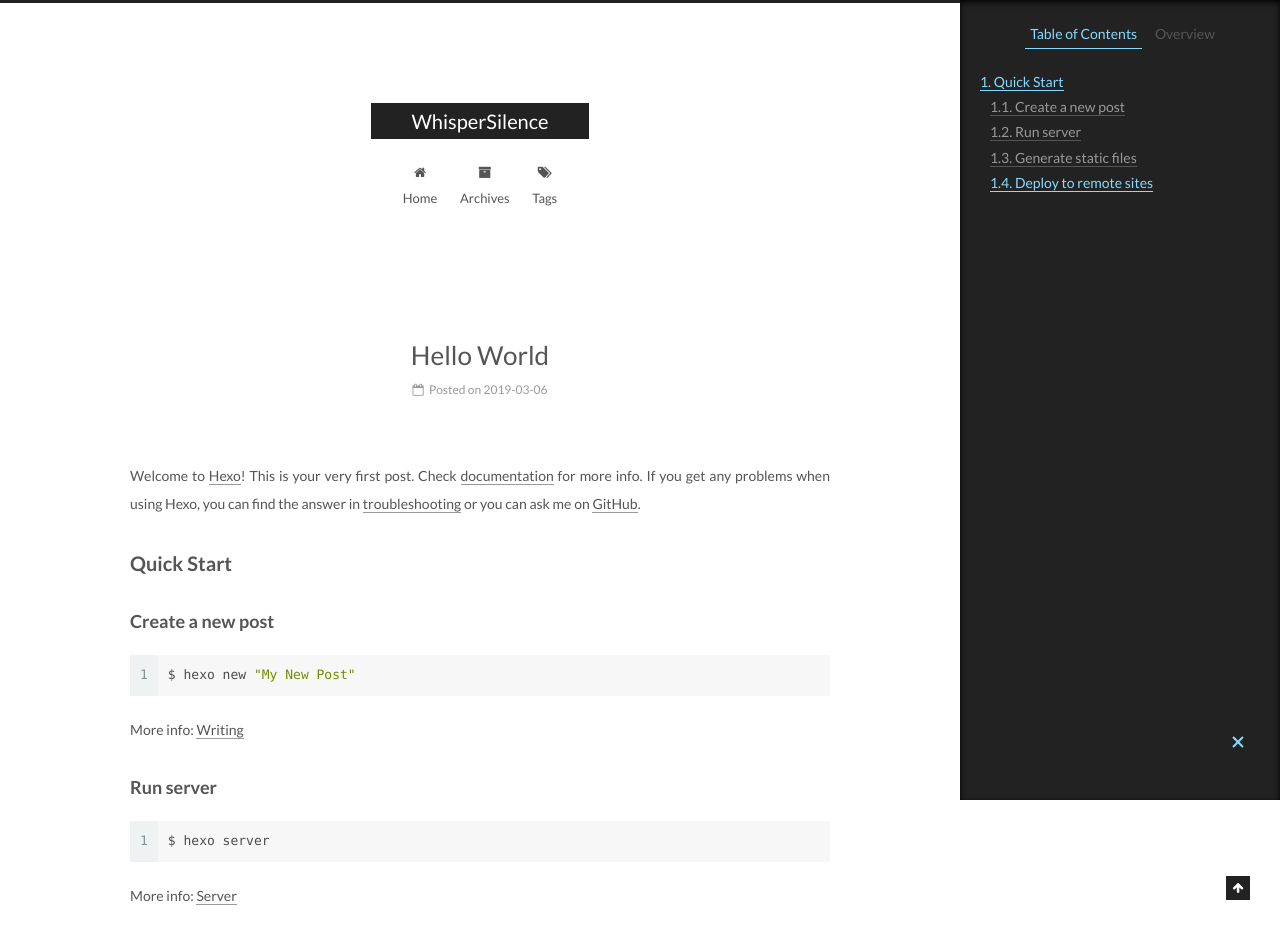
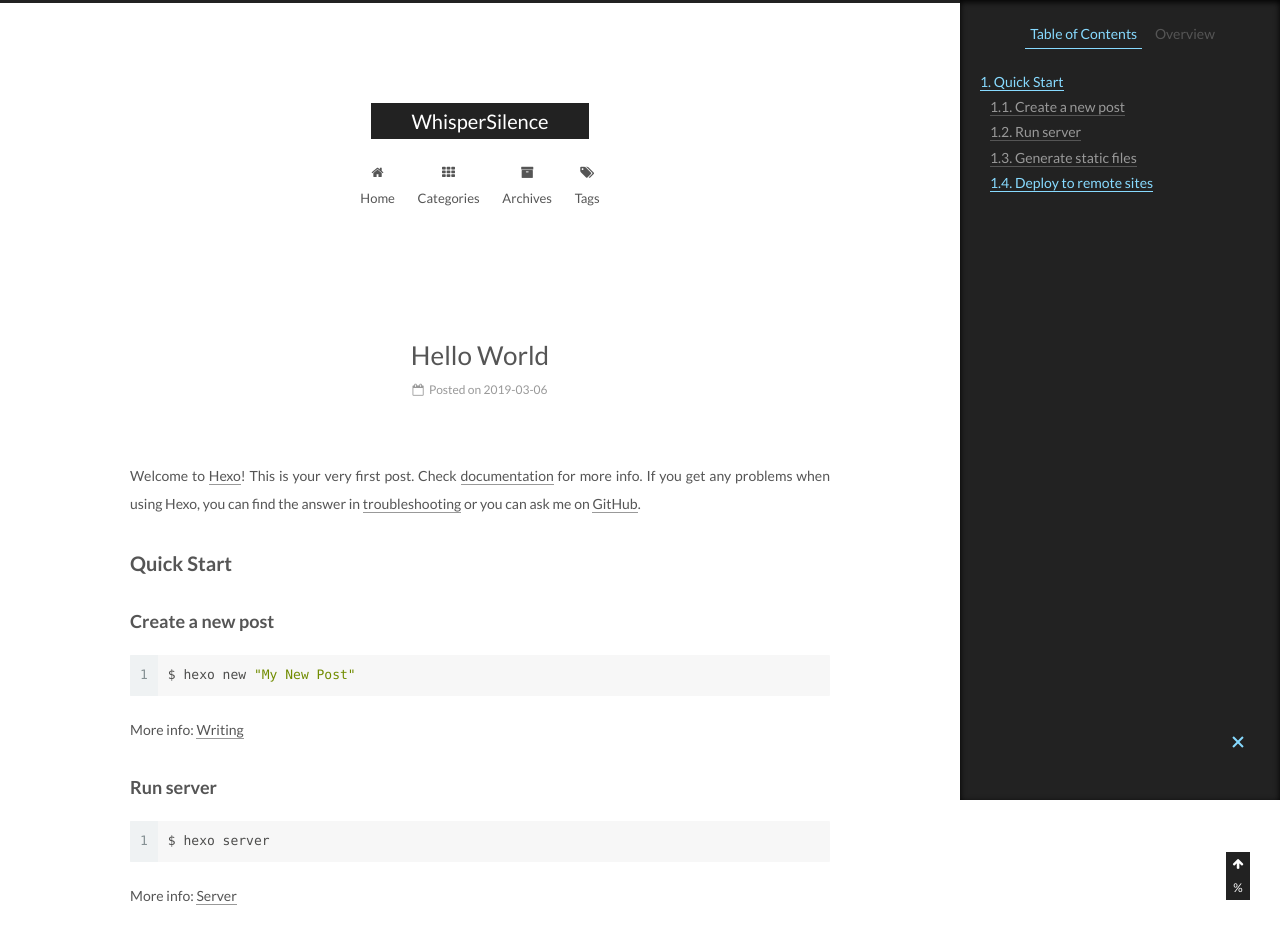
Before and after one commit to WhisperSilence/WhisperSilence.github.io, a plain HTML site: page 2019/03/06/hello-world/index.html in a window 1280 px wide. Shown: the top 927 px of the page. Drawn offline with Linux system fonts and the light colour scheme.

Commit message:
Site updated: 2019-03-12 14:54:43

```diff
--- a/2019/03/06/hello-world/index.html
+++ b/2019/03/06/hello-world/index.html
@@ -113,7 +113,7 @@
   var CONFIG = {
     root: '/',
     scheme: 'Muse',
-    sidebar: {"position":"left","display":"post","offset":12,"offset_float":12,"b2t":false,"scrollpercent":false,"onmobile":false},
+    sidebar: {"position":"left","display":"post","offset":12,"offset_float":12,"b2t":true,"scrollpercent":true,"onmobile":false},
     fancybox: true,
     tabs: true,
     motion: true,
@@ -206,6 +206,16 @@
               <i class="menu-item-icon fa fa-fw fa-home"></i> <br>
 
             Home
+          </a>
+        </li>
+
+
+        <li class="menu-item menu-item-categories">
+          <a href="/categories/" rel="section">
+
+              <i class="menu-item-icon fa fa-fw fa-th"></i> <br>
+
+            Categories
           </a>
         </li>
 
@@ -477,6 +487,13 @@
 
 
 
+        <div class="back-to-top">
+          <i class="fa fa-arrow-up"></i>
+
+            <span id="scrollpercent"><span>0</span>%</span>
+
+        </div>
+
 
     </div>
   </aside>
@@ -517,11 +534,6 @@
       </div>
     </footer>
 
-
-      <div class="back-to-top">
-        <i class="fa fa-arrow-up"></i>
-
-      </div>
 
 
   </div>
@@ -646,3 +658,4 @@
 
 </body>
 </html>
+<script type="text/javascript" src="/js/src/clicklove.js"></script>
```
Also changed, not shown: archives/2019/03/index.html (+19 -6 lines), archives/2019/index.html (+19 -6 lines), archives/index.html (+19 -6 lines), index.html (+19 -6 lines).
